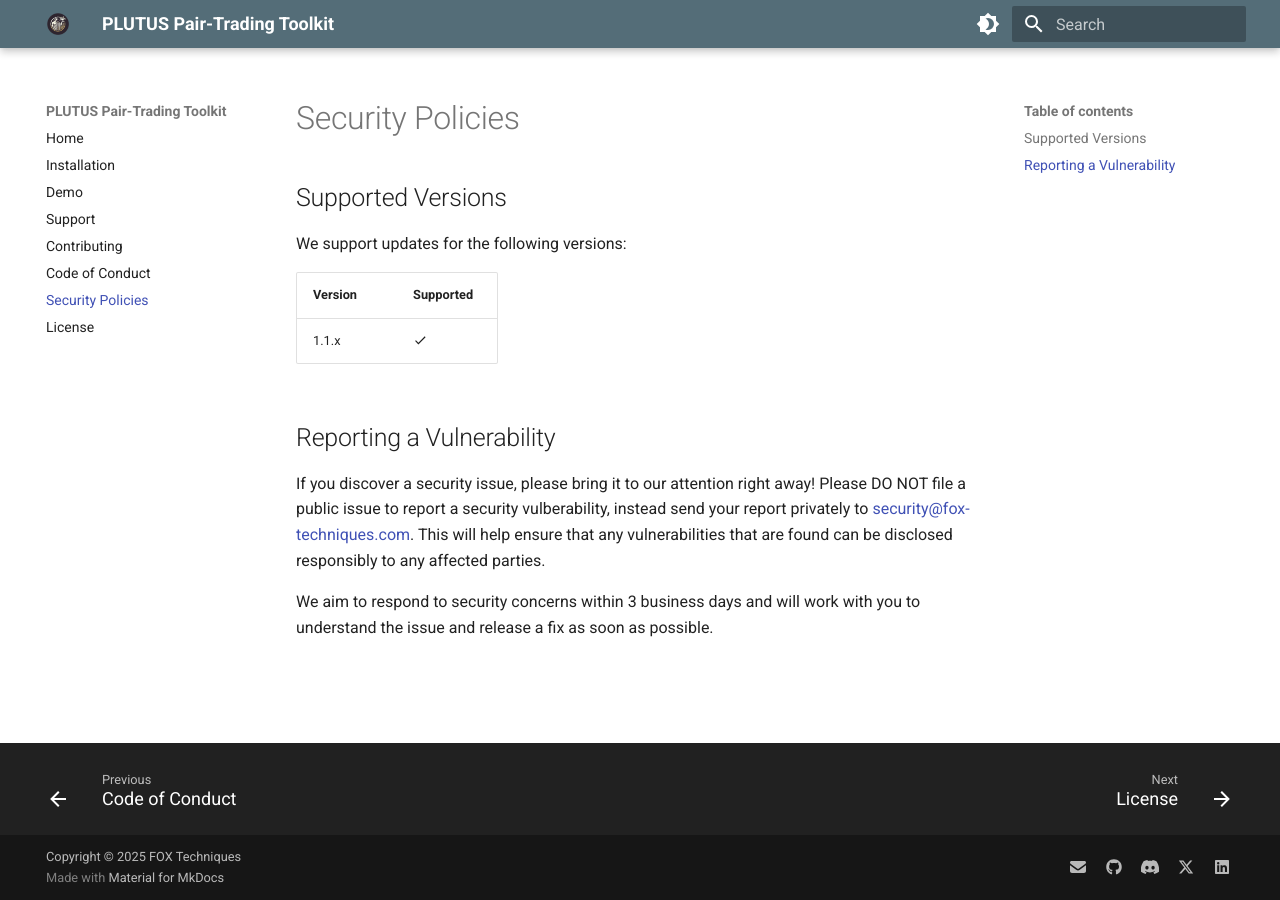
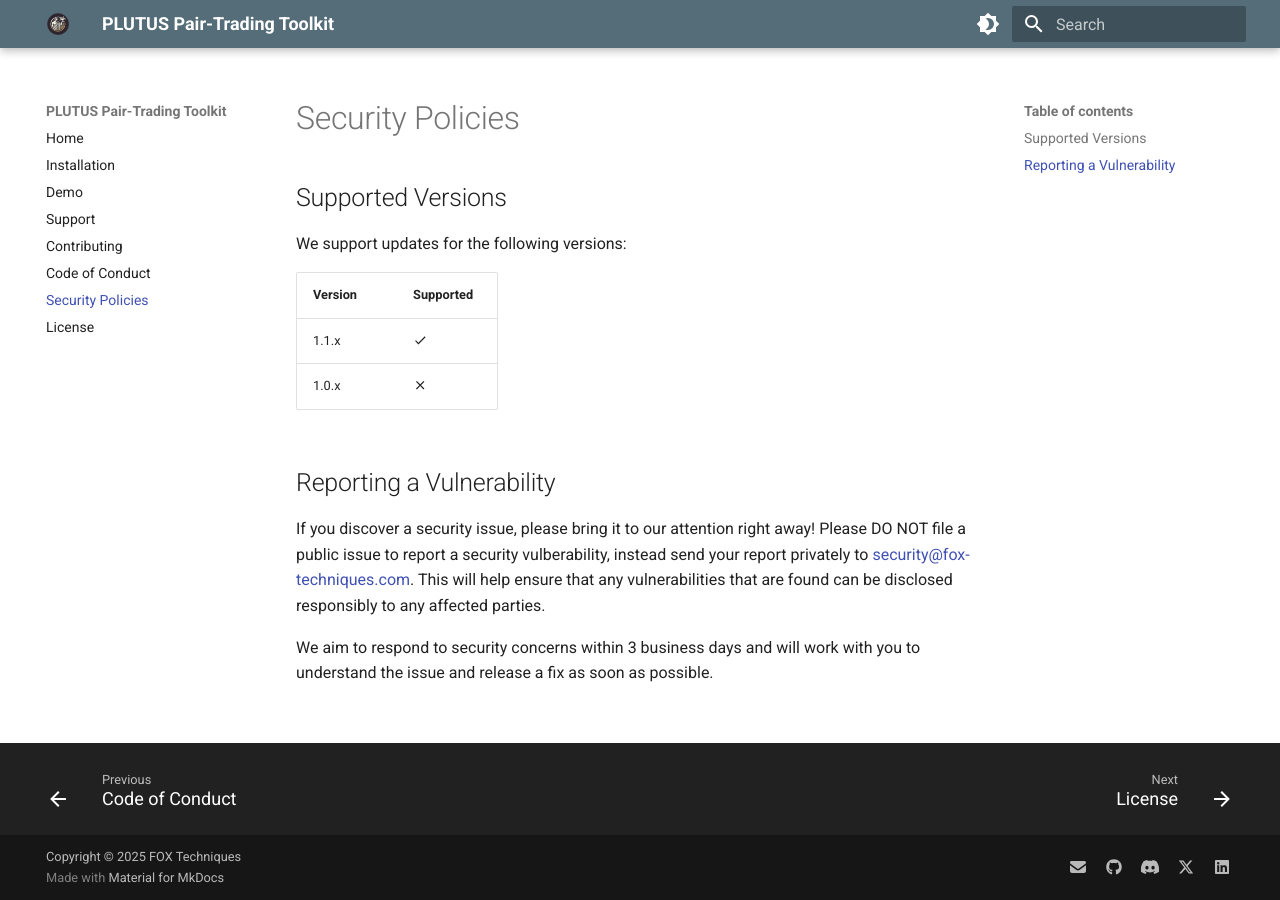
Before and after one commit to fox-techniques/plutus-pairtrading, an MkDocs documentation site: the page built from docs/SECURITY.md, in a window 1280 px wide. Built offline with MkDocs 1.6.1 and Material for MkDocs 9.7.7, drawn with Linux system fonts in a browser that asks for light colours.

Commit message:
Update SECURITY.md to reflect support status for version 1.0.x

```diff
--- a/docs/SECURITY.md
+++ b/docs/SECURITY.md
@@ -7,6 +7,7 @@
 | Version | Supported            |
 | ------- | -------------------- |
 | 1.1.x   | :material-check:     |
+| 1.0.x   | :material-close:     |
 
 
 ## Reporting a Vulnerability
```
